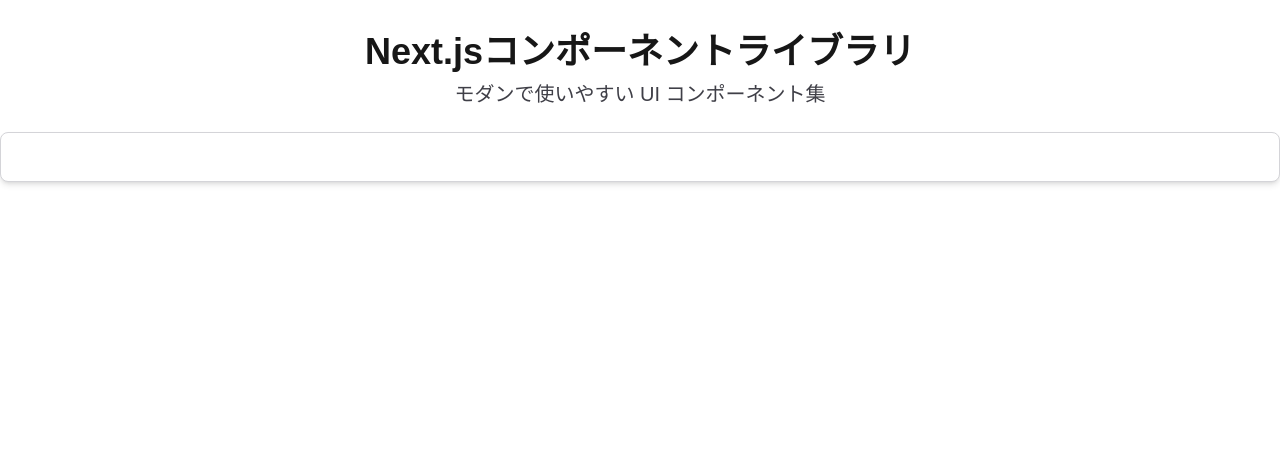
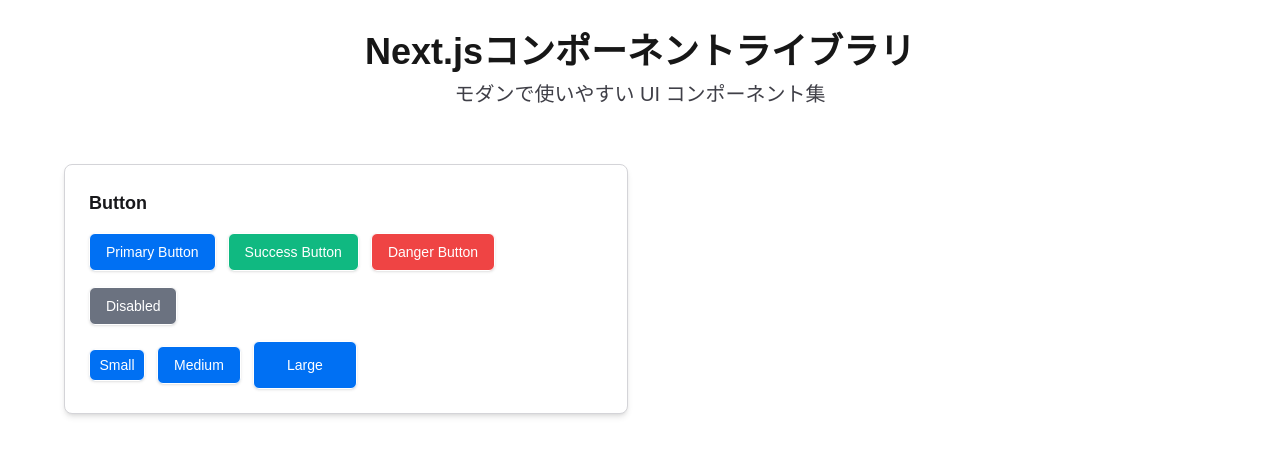
Before and after one commit to syu-h81/react-next-components, a Next.js app: page / in a window 1280 px wide. Shown: the top 456 px of the page. Built offline with nearby package versions, Linux system fonts and the light colour scheme.

Commit message:
add: Buttonコンポーネントの追加

```diff
--- a/src/app/page.tsx
+++ b/src/app/page.tsx
@@ -1,4 +1,5 @@
 import { Card } from "@/app/components/ui/Card";
+import { Button } from "@/app/components/ui/Button";
 
 export default function Home() {
   return (
@@ -8,7 +9,25 @@
         <p className="mt-2 text-xl text-zinc-700">モダンで使いやすい UI コンポーネント集</p>
       </div>
 
-      <Card />
+      {/* ↓↓↓↓↓ ここにコンポーネントを追加していく ↓↓↓↓↓ */}
+      <div className="grid w-full max-w-6xl grid-cols-1 gap-6 md:grid-cols-2 mt-8">
+        {/* Buttonコンポーネント */}
+        <Card title="Button">
+          <div className="flex flex-wrap items-center gap-3">
+            <Button variant="primary">Primary Button</Button>
+            <Button variant="success">Success Button</Button>
+            <Button variant="danger">Danger Button</Button>
+          </div>
+          <div className="mt-4">
+            <Button variant="disabled">Disabled</Button>
+          </div>
+          <div className="flex flex-wrap items-center gap-3 mt-4">
+            <Button className="w-14 h-8 text-sm" variant="primary">Small</Button>
+            <Button variant="primary">Medium</Button>
+            <Button className="w-26 h-12" variant="primary">Large</Button>
+          </div>
+        </Card>
+      </div>
     </div>
   );
 }
```
